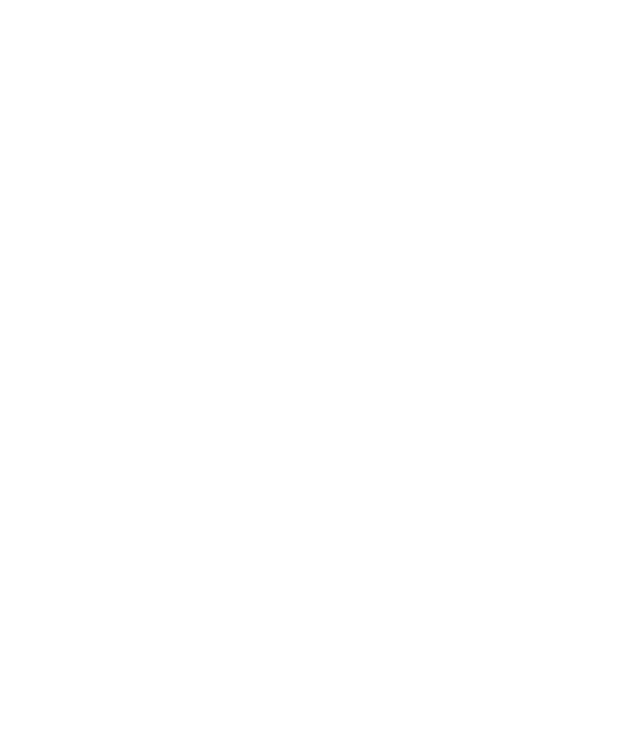
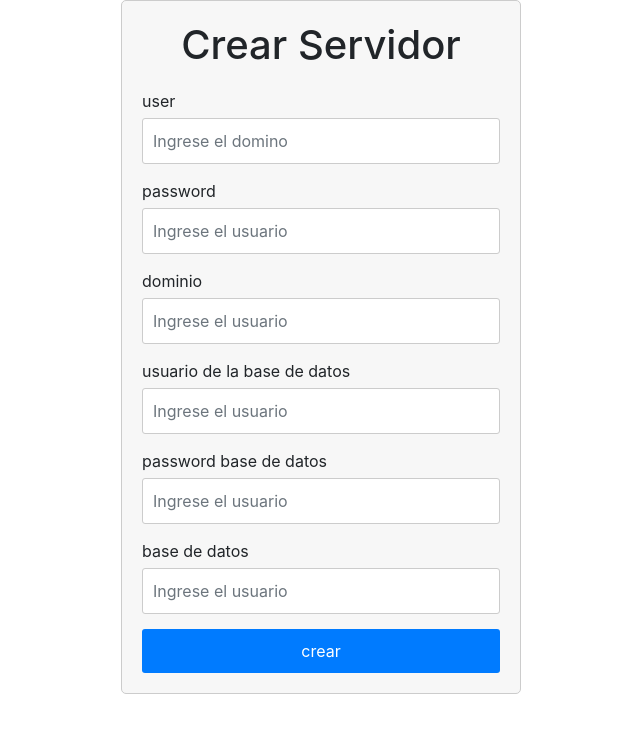
Before and after one commit to swalisoft/setes_builder, an Angular app in the folder ui/: page /servers/create in a window 1280 px wide. Shown: the top 732 px of the page, without its empty margins (319-959 px from the left). Built offline with nearby package versions, Linux system fonts and the light colour scheme.

Commit message:
stop id string

```diff
--- a/ui/src/app/modules/auth/register/register.component.ts
+++ b/ui/src/app/modules/auth/register/register.component.ts
@@ -19,7 +19,7 @@
     console.log(f.value);
 
     this.service.register(f.value).subscribe(resp => {
-      this.router.navigate(['/login']);
+    this.router.navigate(['login']);
     })
   }
 
--- a/ui/src/app/modules/servers/create-server/create-server.component.html
+++ b/ui/src/app/modules/servers/create-server/create-server.component.html
@@ -1,5 +1,5 @@
 <div class="container">
-  <h1>Add Server</h1>
+  <h1>Crear Servidor</h1>
   <form #f="ngForm" (ngSubmit)="onSubmit(f)">
     <div class="form-group">
       <label>user</label>
--- a/ui/src/app/modules/servers/list-servers/list-servers.component.html
+++ b/ui/src/app/modules/servers/list-servers/list-servers.component.html
@@ -8,7 +8,7 @@
         <th scope="col">Dominio</th>
         <th scope="col">Usuario de la based de datos</th>
         <th scope="col">Base de datos</th>
-        <th scope="col">Accio</th>
+        <th scope="col">Acción</th>
       </tr>
     </thead>
     <tbody>
@@ -17,10 +17,12 @@
         <td>{{item[1]}}</td>
         <td>{{item[2]}}</td>
         <td>{{item[3]}}</td>
-          <button (click)="editServer(item)" class="btn btn-primary">Editar</button>
-          <button (click)="deleteServer(item)" class="btn btn-danger">Eliminar</button>
+        <td>
+          <button (click)="deleteServer(item[0])" class="btn btn-danger">Eliminar</button>
         </td>
       </tr>
     </tbody>
   </table>
+
+  <a routerLink="/servers/create" class="btn btn-primary">Agregar Servidor</a>
 </div>
--- a/ui/src/app/modules/servers/list-servers/list-servers.component.ts
+++ b/ui/src/app/modules/servers/list-servers/list-servers.component.ts
@@ -18,7 +18,9 @@
     this.getServers();
   }
 
-  deleteServer(id: number) { }
+  deleteServer(id: number) {
+
+  }
 
   getServers() {
     this.service.fetchServers().subscribe(resp => {
```
